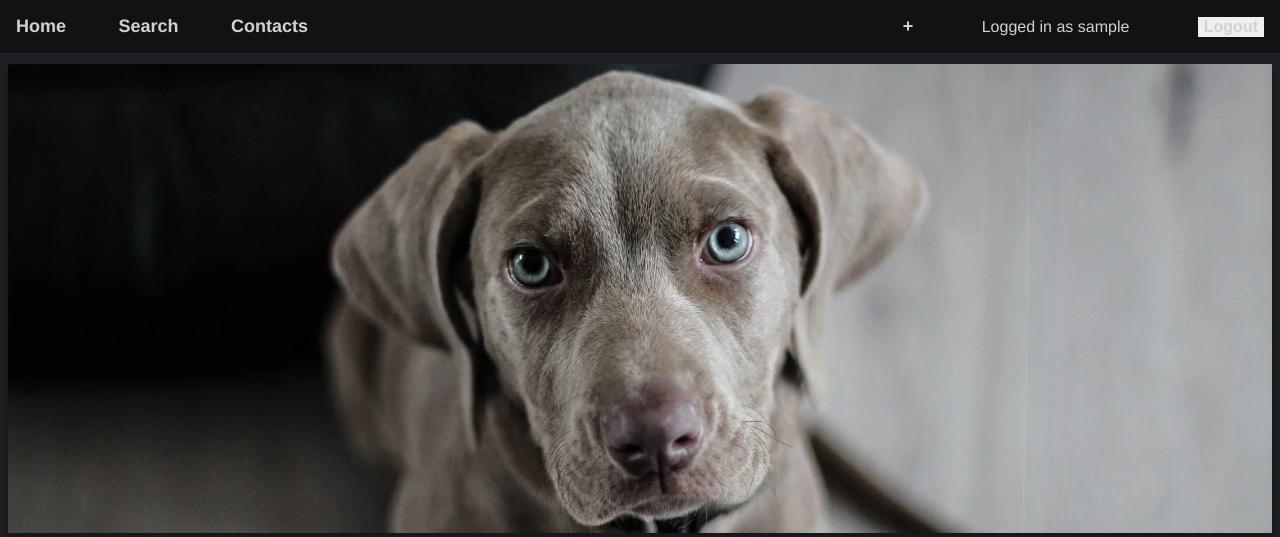
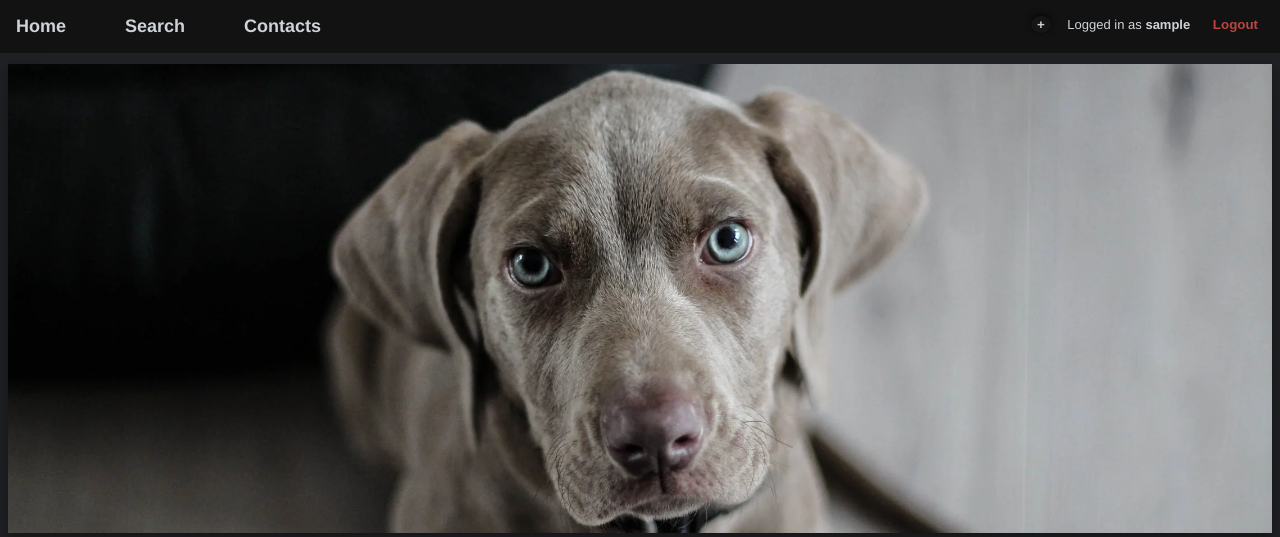
Before and after one commit to JoaoCostaIFG/LTW, a PHP site: page /pages/home.php in a window 1280 px wide. Shown: the top 537 px of the page. Run offline with PHP 8.4, Linux system fonts and the light colour scheme; the visitor is signed in with stand-in values (Sample User, id 1).

Commit message:
Update: top bar loged in user css.

```diff
--- a/css/style.css
+++ b/css/style.css
@@ -5,6 +5,7 @@
   --background-dark: #161616;
   --main: #cfd3d8;
   --green: #5d8d79;
+  --red: #b94642;
   --darkGreen: #2f5e4a;
   --orange: #8d645d;
   --dark: #121212;
@@ -63,50 +64,68 @@ h4 a {
   background-color: var(--dark);
 }
 
-#top-bar > ul > li {
+#top-bar a {
+  text-decoration: none;
+}
+
+#top-bar > li {
   list-style-type: none;
 }
 
-#top-bar > ul > li + li {
+#menu {
+  font-size: large;
+}
+
+#menu > li + li {
   margin-left: 3em;
 }
 
-#top-bar > ul > li > a {
-  text-decoration: none;
-  font-size: large;
-  color: var(--main);
-}
-
-#top-bar > ul > li > a:hover {
-  color: var(--green);
-}
-
-#signup a {
-  text-decoration: none;
-  font-size: small;
-  color: var(--main);
-}
-
+#menu > li > a:hover,
 #signup a:hover {
   color: var(--green);
 }
 
-#logout input[type="submit"] {
-  border: none;
-  font-weight: bold;
-  font-size: medium;
-  color: var(--main);
+#signup,
+#logout {
+  font-size: small;
 }
 
 #logout {
-  border: none;
   font-weight: normal;
-  font-size: medium;
-  color: var(--main);
 }
 
-#logout input[type="submit"]:hover {
-  color: var(--green);
+.addpost-button input[type="submit"] {
+  /* add post button */
+  border: none;
+  border-radius: 100%;
+
+  color: var(--main);
+  background-color: var(--background-dark);
+  box-shadow: 0 -0.1em 0.5em 0 rgba(0, 0, 0, 0.8); /* the edgehog */
+
+  font-weight: bold;
+}
+
+.addpost-button input[type="submit"]:hover {
+  color: var(--dark);
+  background-color: var(--green);
+}
+
+.logout-button input[type="submit"] {
+  border: none;
+  border-radius: 10px;
+
+  color: var(--red);
+  background-color: var(--dark);
+
+  font-weight: bold;
+}
+
+.logout-button input[type="submit"]:hover {
+  /* color: var(--green); */
+  background-color: var(--background-dark);
+  box-shadow: 0 -0.1em 0.5em 0 rgba(0, 0, 0, 0.8); /* the edgehog */
+  display: inline-block;
 }
 
 /* LIST */
--- a/templates/common/tpl_header_noimg.php
+++ b/templates/common/tpl_header_noimg.php
@@ -11,7 +11,7 @@
   </head>
   <body>
     <nav id="top-bar">
-      <ul>
+      <ul id="menu">
         <li><a href="/index.php">Home</a></li>
         <li><a href="/pages/list.php">Search</a></li>
         <li><a href="/pages/contacts.php">Contacts</a></li>
@@ -24,12 +24,10 @@
         </div>
       <?php } else { ?>
         <ul id="logout">
-          <li><a href="add_post.php">+</a></li>
-          <li>Logged in as <?php echo $_SESSION['username'] ?></li>
-          <li>
-            <form method="post" action="../actions/action_logout.php">
-              <input type="submit" value="Logout">
-            </form>
+          <li class="addpost-button"><a href="add_post.php"><input type="submit" value="+"></a></li>
+          <li>Logged in as <b><?php echo $_SESSION['username'] ?></b></li>
+          <li class="logout-button">
+            <a href='../actions/action_logout.php'><input type="submit" value="Logout"></a>
           </li>
         </ul>
       <?php }?>
```
